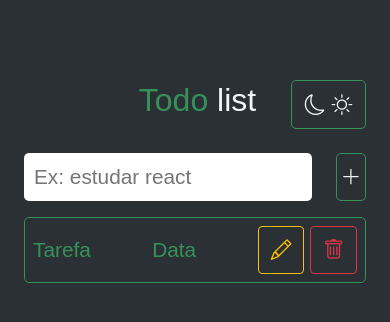
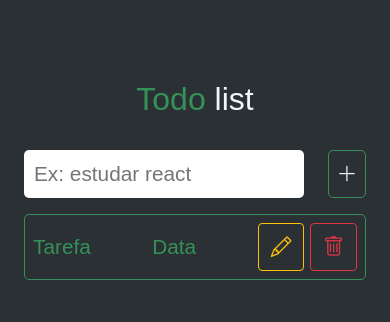
Before and after one commit to vieiralucas22/Todo-list, a plain HTML site: page index.html in a window 390 px wide. Drawn offline with nearby package versions, Linux system fonts and the light colour scheme.

Commit message:
ajeitando responsividade do botao

```diff
--- a/CSS/style.css
+++ b/CSS/style.css
@@ -19,9 +19,7 @@ body {
   padding: 1.5rem;
 }
 #header {
-  display: flex;
-  justify-content: space-between;
-  align-items: center;
+  text-align: center;
   padding: 0.5rem 0;
 }
 h3 {
@@ -60,7 +58,7 @@ h3 {
   margin-right: 1.5rem;
 }
 #btnTask {
-  width: 10%;
+  width: 13%;
   border: 1px solid var(--primary-color);
   border-radius: 5px;
   height: 3rem;
--- a/index.html
+++ b/index.html
@@ -22,11 +22,7 @@
   <body>
     <main id="main">
       <header id="header">
-        <div class="empty"></div>
         <h3><span class="todo">Todo</span> list</h3>
-        <button id="switchTheme">
-          <i class="bi bi-moon"></i> <i class="bi bi-brightness-high"></i>
-        </button>
       </header>
 
       <div class="fieldTaks">
```
